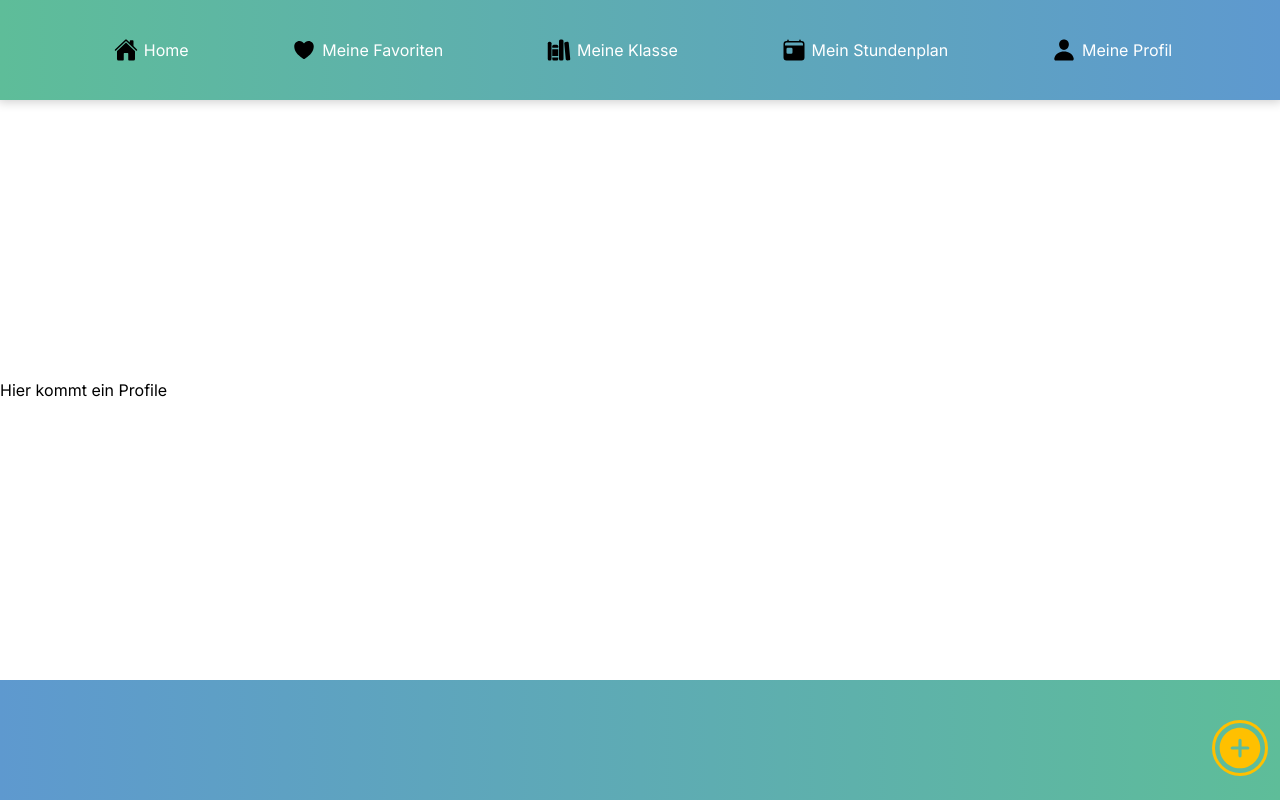
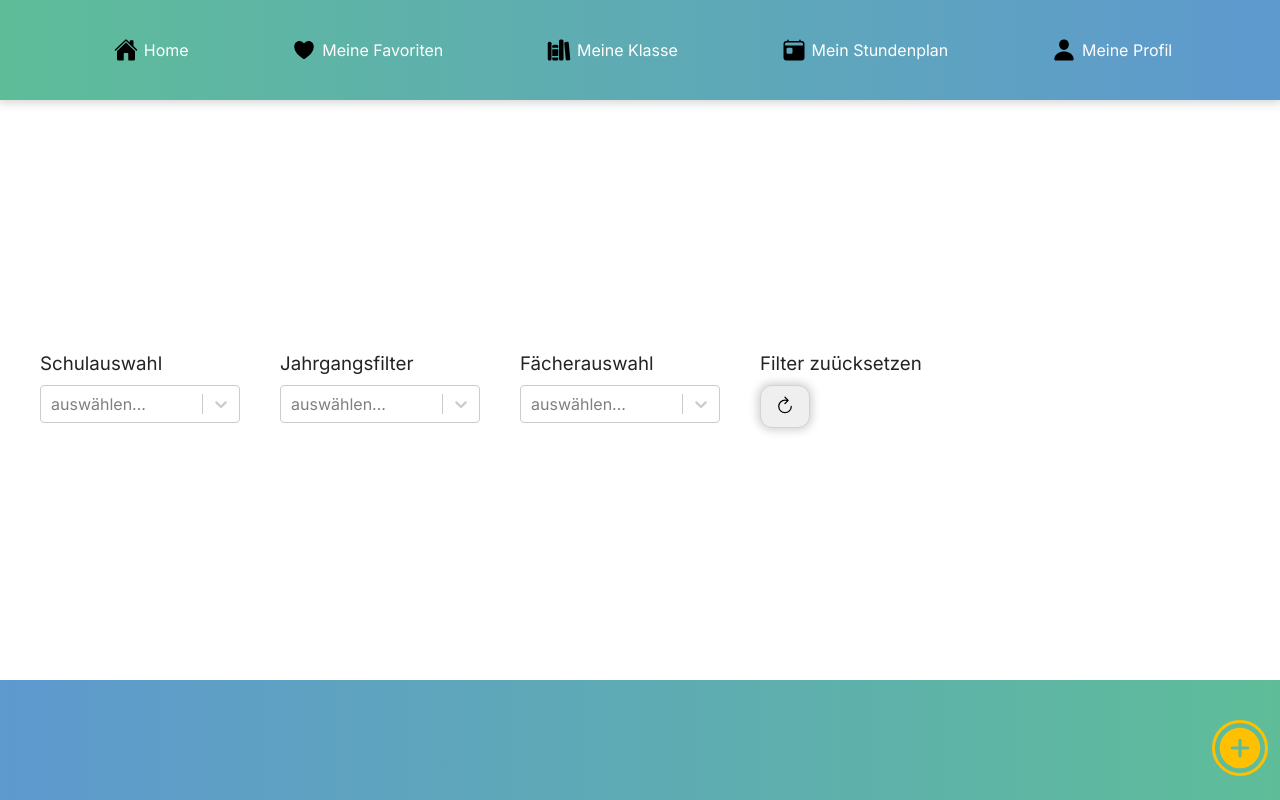
Before and after one commit to nacirabogenschneider/homeschooling, a React (Create React App) app: page /profile in a window 1280 px wide. Built offline with nearby package versions, Linux system fonts and the light colour scheme; no server answers; the database is empty.

Commit message:
Restructor App

```diff
--- a/src/App.js
+++ b/src/App.js
@@ -11,24 +11,39 @@ import Favourite from './pages/Favourite'
 import Classroom from './pages/Classroom'
 import Navigation from './components/Navigation'
 import RenderCards from './components/RenderCards'
-import Filter from './components/Filter'
 import bookmarkImage from './images/bookmark.svg'
-import refresh from './images/refresh.svg'
+
 import { firestore } from './firebase'
 import { collectIdsAndDocs } from './utilities.js'
 import close from './images/close.svg'
-import CardDetailForm from './components/CardDetailForm'
+
 import SignIn from './pages/SignIn'
 
 function App() {
+  const classes = [
+    { value: 'Vorschule', label: 'Vorschule' },
+    { value: 'Klasse 1', label: 'Klasse 1' },
+    { value: 'Klasse 2', label: 'Klasse 2' },
+    { value: 'Klasse 3', label: 'Klasse 3' },
+    { value: 'Klasse 4', label: 'Klasse 4' },
+  ]
+
+  const subjects = [
+    { value: 'Mathematik', label: 'Mathematik' },
+    { value: 'Deutsch', label: 'Deutsch' },
+    { value: 'Englisch', label: 'Englisch' },
+    { value: 'Medien', label: 'Medien' },
+    { value: 'Sport', label: 'Sport' },
+    { value: 'Musik', label: 'Musik' },
+    { value: 'Kunst', label: 'Kunst' },
+    { value: 'Sachkunde', label: 'Sachkunde' },
+    { value: 'Religion', label: 'Religion' },
+    { value: 'Theater', label: 'Theater' },
+  ]
+const schoolName = 'Schulauswahl'
+const classesTitle = 'Jahrgangsfilter'
+const subjectsTitle = 'Fächerauswahl'
   const hamburgSchool = hamburg.hamburg
-  const schoolName = 'Schulauswahl'
-  const classesTitle = 'Jahrgangsfilter'
-  const subjectsTitle = 'Fächerauswahl'
-  const [schoolOption, setSchoolOption] = useState([])
-  const [classesValue, setClassesValue] = useState()
-  const [subjectsValue, setSubjectsValue] = useState()
-  const [schoolValue, setSchoolValue] = useState()
   const [cards, setCards] = useState([])
   const [levelStyle, setLevelStyle] = useState([
     { styleLevelBetter: { boxShadow: 'inset 0 0 6px 2px lightgrey' } },
@@ -36,14 +51,14 @@ function App() {
     { styleLevelLow: { boxShadow: 'inset 0 0 6px 2px lightgrey' } },
   ])
   const [level, setLevel] = useState('')
-  const [filteredCards, setFilteredCards] = useState(cards)
+  const [schoolOption, setSchoolOption] = useState([])
   const [active, setActive] = useState('home')
 
   function getCardsFromDatabase() {
     firestore.collection('cards').onSnapshot((snapshot) => {
       const dbCards = snapshot.docs.map(collectIdsAndDocs)
       setCards(dbCards)
-      setFilteredCards(dbCards)
+
     })
   }
 
@@ -73,6 +88,10 @@ function App() {
     }
   }, [level, setLevelStyle])
 
+
+
+
+
   useEffect(() => {
     setSchoolOption(
       hamburgSchool.map((school) => ({
@@ -82,72 +101,6 @@ function App() {
     )
   }, [hamburgSchool])
 
-  const classes = [
-    { value: 'Vorschule', label: 'Vorschule' },
-    { value: 'Klasse 1', label: 'Klasse 1' },
-    { value: 'Klasse 2', label: 'Klasse 2' },
-    { value: 'Klasse 3', label: 'Klasse 3' },
-    { value: 'Klasse 4', label: 'Klasse 4' },
-  ]
-
-  const subjects = [
-    { value: 'Mathematik', label: 'Mathematik' },
-    { value: 'Deutsch', label: 'Deutsch' },
-    { value: 'Englisch', label: 'Englisch' },
-    { value: 'Medien', label: 'Medien' },
-    { value: 'Sport', label: 'Sport' },
-    { value: 'Musik', label: 'Musik' },
-    { value: 'Kunst', label: 'Kunst' },
-    { value: 'Sachkunde', label: 'Sachkunde' },
-    { value: 'Religion', label: 'Religion' },
-    { value: 'Theater', label: 'Theater' },
-  ]
-
-  async function filterCards() {
-    let cardsToFilter
-    schoolValue || classesValue || subjectsValue
-      ? (cardsToFilter = filteredCards)
-      : (cardsToFilter = cards)
-
-    const filterCardsBySchool = await cardsToFilter.filter(
-      (card) => card.school === schoolValue
-    )
-    setFilteredCards(filterCardsBySchool)
-  }
-
-  async function classFilter() {
-    let cardsToFilter
-    schoolValue || classesValue || subjectsValue
-      ? (cardsToFilter = filteredCards)
-      : (cardsToFilter = cards)
-    const filterCardsByClass = await cardsToFilter.filter(
-      (card) => card.classroom === classesValue
-    )
-    setFilteredCards(filterCardsByClass)
-  }
-  async function subjecsFilter() {
-    let cardsToFilter
-    schoolValue || classesValue || subjectsValue
-      ? (cardsToFilter = filteredCards)
-      : (cardsToFilter = cards)
-    const filterCardsBySubject = await cardsToFilter.filter(
-      (card) => card.subject === subjectsValue
-    )
-    setFilteredCards(filterCardsBySubject)
-  }
-
-  useEffect(() => {
-    filterCards()
-  }, [schoolValue])
-
-  useEffect(() => {
-    subjecsFilter()
-  }, [subjectsValue])
-
-  useEffect(() => {
-    classFilter()
-  }, [classesValue])
-
   return (
     <Router>
       <AppGrid>
@@ -155,47 +108,28 @@ function App() {
           <Navigation active={active} setActive={setActive} />
         </HeaderSection>
         <ContentWrapper>
+
           <Switch>
             <Route exact path="/">
-              <SignIn />
 
-                <SelectFilter>
-                <Filter
-                  required={false}
-                  options={schoolOption}
-                  title={schoolName}
-                  setValue={setSchoolValue}
-                />
-                <Filter
-                  required={false}
-                  options={classes}
-                  title={classesTitle}
-                  setValue={setClassesValue}
-                />
-                <Filter
-                  required={false}
-                  options={subjects}
-                  title={subjectsTitle}
-                  setValue={setSubjectsValue}
-                />
-                <div style={{ margin: '22px 20px' }}>
-                  <H3>Filter zuücksetzen</H3>
-                  <RefreshButton onClick={() => window.location.reload(false)}>
-                    <RefreshImg src={refresh}></RefreshImg>
-                  </RefreshButton>
-                </div>
-              </SelectFilter>
               <DescriptionSection>
                 <h1>Home Schooling - Schule zu Hause</h1>
-                <h2>Hier könnte noch etwas zum Inhalt stehen</h2>
-                <p>Und hier gibt es etwas zur Anwendung usw.</p>
+                <h2>Neue Nachrichten</h2>
+                <div style={{border: '1px solid lightgrey', borderRadius: 12,height: 250}} >
+
+
+                </div>
               </DescriptionSection>
-              <CardSectionWrapper>
-                <CardSection>
+
+              <DescriptionSection>
+              <h2>Dein Stundenplan</h2>
+              </DescriptionSection>
+              <CardSectionWrapper  >
+                <CardSection >
                   <RenderCards
                     levelStyle={levelStyle}
                     bookmarkImage={bookmarkImage}
-                    cards={filteredCards}
+                    cards={cards}
                   />
                 </CardSection>
               </CardSectionWrapper>
@@ -204,7 +138,7 @@ function App() {
           <Switch>
             <Route path="/create">
               <YousCards>
-                <StyledHeading>Deine Basis-Karten</StyledHeading>
+                <StyledHeading>Deine Lernkarten</StyledHeading>
                 <CardSection>
                   <RenderCards
                     levelStyle={levelStyle}
@@ -212,7 +146,7 @@ function App() {
                     cards={cards}
                   />
                 </CardSection>
-                <StyledHeading>Deine Detail-Karten</StyledHeading>
+
                 <Create
                   setActive={setActive}
                   level={level}
@@ -232,7 +166,7 @@ function App() {
           </Switch>
           <Switch>
             <Route path="/profile">
-              <Profile />
+              <Profile cards={cards} schoolOption={schoolOption} setSchoolOption={setSchoolOption}/>
             </Route>
           </Switch>
           <Switch>
@@ -320,12 +254,6 @@ const CardSection = styled.header`
     justify-content: center;
   }
 `
-const SelectFilter = styled.section`
-  display: flex;
-  width: 100vw;
-  flex-wrap: wrap;
-  margin: 8px 20px;
-`
 
 const FooterSection = styled.header`
   background: linear-gradient(to right, #5e99cf, #5ebd99);
@@ -344,19 +272,8 @@ const CreateButtonImage = styled.img`
   width: 50px;
   height: 50px;
 `
-const RefreshButton = styled.button`
-  border-radius: 12px;
-  border: 1px solid lightgrey;
-  box-shadow: 0 0 10px 2px #cfcfcf;
-`
-const RefreshImg = styled.img`
-  height: 20px;
-  margin: 0;
-  padding: 8px;
-`
-const H3 = styled.h3`
-  margin: 0 0 10px 0;
-`
+
+
 const StyledHeading = styled.h1`
   margin: 40px;
 `
--- a/src/components/Card.js
+++ b/src/components/Card.js
@@ -3,6 +3,8 @@ import styled from 'styled-components/macro'
 import pink from '../images/pink.svg'
 import { firestore } from '../firebase'
 import CardDetails from '../pages/CardDetails'
+import { BrowserRouter as Router, Route, Switch } from 'react-router-dom'
+import { Link } from 'react-router-dom'
 
 export default function Card({
   title,
@@ -61,6 +63,7 @@ export default function Card({
             : { display: 'none' }
         }
       >
+
         <CardDetails
           setCardDetailsVisible={setCardDetailsVisible}
           cardDetailsVisible={cardDetailsVisible}
--- a/src/pages/CardDetails.js
+++ b/src/pages/CardDetails.js
@@ -33,11 +33,7 @@ export default function CardDetails({ id, setCardDetailsVisible, cards }) {
           <h2 style={{ color: 'orange' }}>Basis-Informationen</h2>
           <h2>Titel: {card && card.title}</h2>
           <small>Autor: {card && card.author}</small>
-          <p>
-            Beschreibung:
-            {card && card.description}
-          </p>
-          <p>Lernlevel :{card && card.level}</p>
+          <p>Beschreibung: {card && card.description}</p>
         </div>
       </ContentSection>
       <CardDetailSection>
--- a/src/pages/Profile.js
+++ b/src/pages/Profile.js
@@ -1,6 +1,143 @@
-import React from 'react'
-// import styled from 'styled-components/macro'
+import React, { useState, useEffect } from 'react'
+import styled from 'styled-components/macro'
+import Filter from '../components/Filter'
+import * as hamburg from '../data/hamburg.json'
+import refresh from '../images/refresh.svg'
 
-export default function Profile() {
-  return <div>Hier kommt ein Profile</div>
+
+export default function Profile({cards, schoolOption, setSchoolOption}) {
+
+  const classes = [
+    { value: 'Vorschule', label: 'Vorschule' },
+    { value: 'Klasse 1', label: 'Klasse 1' },
+    { value: 'Klasse 2', label: 'Klasse 2' },
+    { value: 'Klasse 3', label: 'Klasse 3' },
+    { value: 'Klasse 4', label: 'Klasse 4' },
+  ]
+
+  const subjects = [
+    { value: 'Mathematik', label: 'Mathematik' },
+    { value: 'Deutsch', label: 'Deutsch' },
+    { value: 'Englisch', label: 'Englisch' },
+    { value: 'Medien', label: 'Medien' },
+    { value: 'Sport', label: 'Sport' },
+    { value: 'Musik', label: 'Musik' },
+    { value: 'Kunst', label: 'Kunst' },
+    { value: 'Sachkunde', label: 'Sachkunde' },
+    { value: 'Religion', label: 'Religion' },
+    { value: 'Theater', label: 'Theater' },
+  ]
+const hamburgSchool = hamburg.hamburg
+const schoolName = 'Schulauswahl'
+const classesTitle = 'Jahrgangsfilter'
+const subjectsTitle = 'Fächerauswahl'
+const [filteredCards, setFilteredCards] = useState(cards)
+
+const [classesValue, setClassesValue] = useState()
+const [subjectsValue, setSubjectsValue] = useState()
+const [schoolValue, setSchoolValue] = useState()
+
+useEffect(() => {
+  setSchoolOption(
+    hamburgSchool.map((school) => ({
+      value: school.name,
+      label: school.name,
+    }))
+  )
+}, [hamburgSchool])
+
+async function filterCards() {
+  let cardsToFilter
+  schoolValue || classesValue || subjectsValue
+    ? (cardsToFilter = filteredCards)
+    : (cardsToFilter = cards)
+
+  const filterCardsBySchool = await cardsToFilter.filter(
+    (card) => card.school === schoolValue
+  )
+  setFilteredCards(filterCardsBySchool)
 }
+
+async function classFilter() {
+  let cardsToFilter
+  schoolValue || classesValue || subjectsValue
+    ? (cardsToFilter = filteredCards)
+    : (cardsToFilter = cards)
+  const filterCardsByClass = await cardsToFilter.filter(
+    (card) => card.classroom === classesValue
+  )
+  setFilteredCards(filterCardsByClass)
+}
+async function subjecsFilter() {
+  let cardsToFilter
+  schoolValue || classesValue || subjectsValue
+    ? (cardsToFilter = filteredCards)
+    : (cardsToFilter = cards)
+  const filterCardsBySubject = await cardsToFilter.filter(
+    (card) => card.subject === subjectsValue
+  )
+  setFilteredCards(filterCardsBySubject)
+}
+
+useEffect(() => {
+  filterCards()
+}, [schoolValue])
+
+useEffect(() => {
+  subjecsFilter()
+}, [subjectsValue])
+
+useEffect(() => {
+  classFilter()
+}, [classesValue])
+
+  return <div>
+
+    <SelectFilter>
+                <Filter
+                  required={false}
+                  options={schoolOption}
+                  title={schoolName}
+                  setValue={setSchoolValue}
+                />
+                <Filter
+                  required={false}
+                  options={classes}
+                  title={classesTitle}
+                  setValue={setClassesValue}
+                />
+                <Filter
+                  required={false}
+                  options={subjects}
+                  title={subjectsTitle}
+                  setValue={setSubjectsValue}
+                />
+                <div style={{ margin: '22px 20px' }}>
+                  <H3>Filter zuücksetzen</H3>
+                  <RefreshButton onClick={() => window.location.reload(false)}>
+                    <RefreshImg src={refresh}></RefreshImg>
+                  </RefreshButton>
+                </div>
+              </SelectFilter>
+
+  </div>
+}
+const SelectFilter = styled.section`
+  display: flex;
+  width: 100vw;
+  flex-wrap: wrap;
+  margin: 8px 20px;
+`
+const RefreshButton = styled.button`
+  border-radius: 12px;
+  border: 1px solid lightgrey;
+  box-shadow: 0 0 10px 2px #cfcfcf;
+`
+const RefreshImg = styled.img`
+  height: 20px;
+  margin: 0;
+  padding: 8px;
+`
+const H3 = styled.h3`
+  margin: 0 0 10px 0;
+`
```
